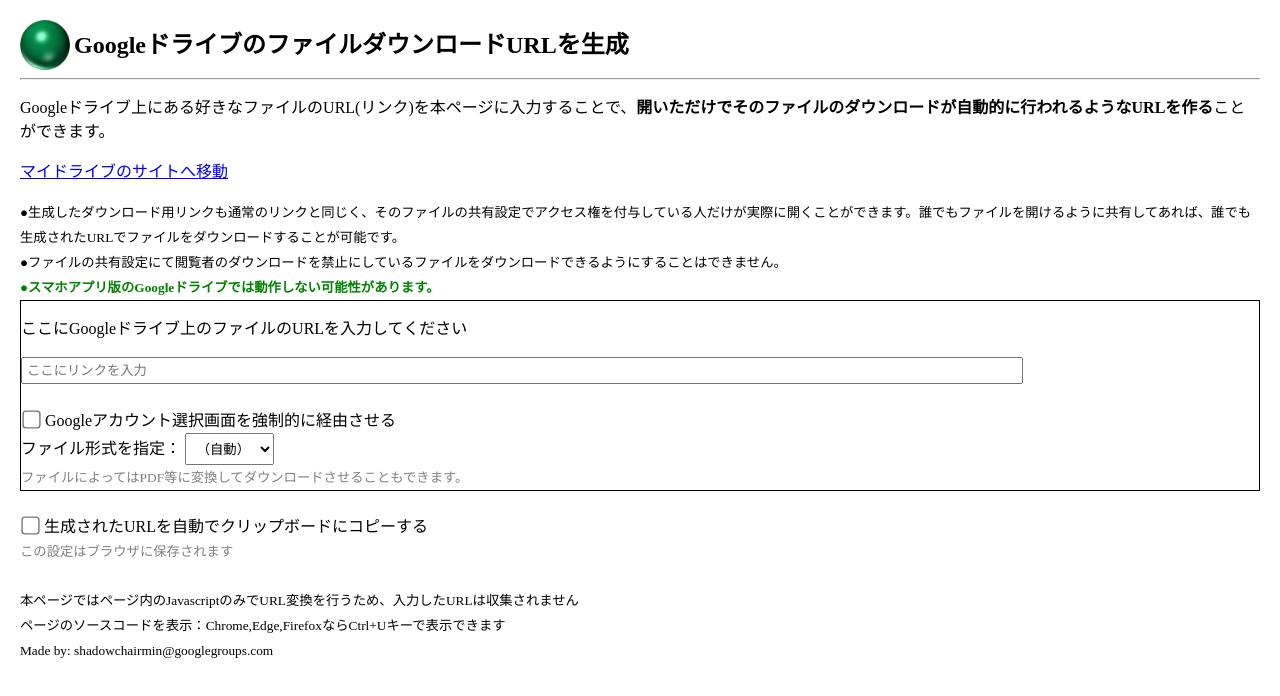
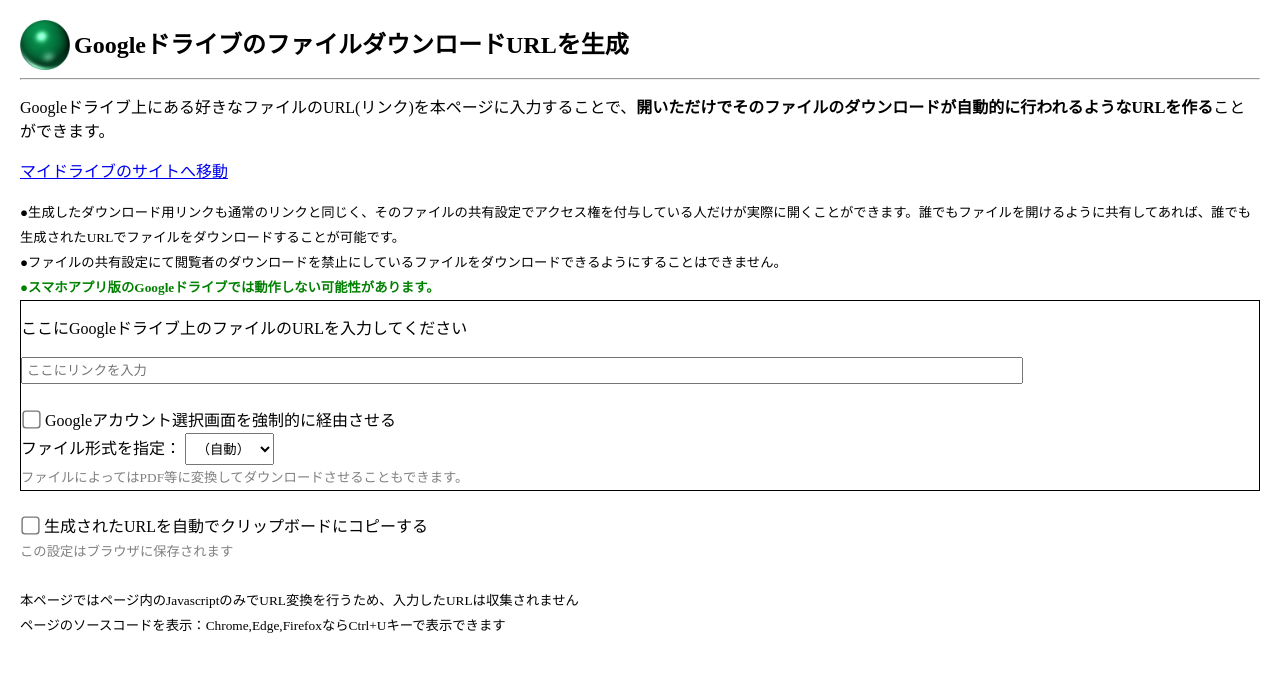
Before and after one commit to shadowchairmin/downloadabledriveurl, a plain HTML site: page index.html in a window 1280 px wide. Drawn offline with Linux system fonts and the light colour scheme.

Commit message:
Update index.html

```diff
--- a/index.html
+++ b/index.html
@@ -2,6 +2,7 @@
 <html lang="ja">
     <head>
         <meta charset="UTF-8">
+        <meta name="google-site-verification" content="nS1feHIJK5tQ64FK218tQKPpDG8Dxp5fvnxG0lPVbyM" />
         <meta name="twitter:card" content="app" />
         <meta name="twitter:title" content="ドライブのダウンロードURL生成" />
         <meta name="twitter:description" content="GoogleドライブのファイルURLから、「押すだけでそのファイルがダウンロードされる」URLを生成することができます。" />
@@ -70,7 +71,6 @@
         <small>本ページではページ内のJavascriptのみでURL変換を行うため、入力したURLは収集されません
             <br>ページのソースコードを表示：Chrome,Edge,FirefoxならCtrl+Uキーで表示できます
         </small><br>
-        <small>Made by: shadowchairmin@googlegroups.com</small>
         <script type="application/javascript">
             let ConvertedURL = null;
             let autocopy = null;
```
